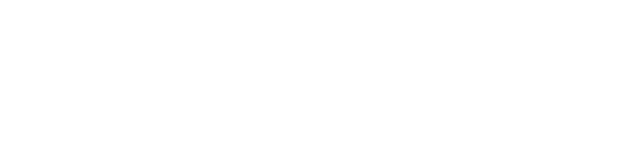
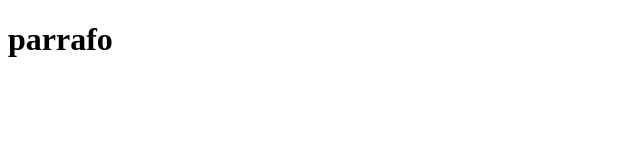
Before and after one commit to Pedro-G-98/githubprimera, a plain HTML site: page index.html in a window 1280 px wide. Shown: the whole page, without its empty margins (0-640 px from the left). Drawn offline with Linux system fonts and the light colour scheme.

Commit message:
Update index.html

```diff
--- a/index.html
+++ b/index.html
@@ -8,7 +8,7 @@
 </head>
 
 <body>
-
+    <h1> parrafo </h1>
 </body>
 
 </html>
```
